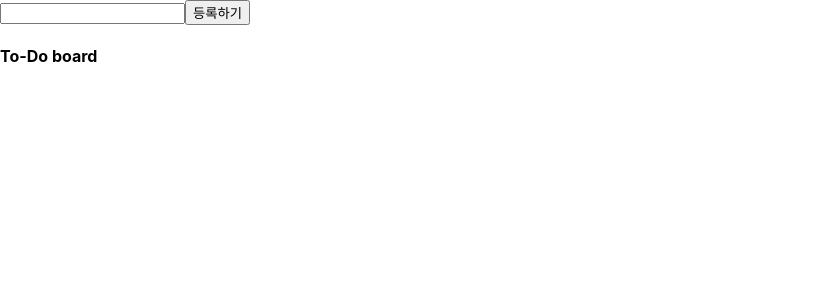
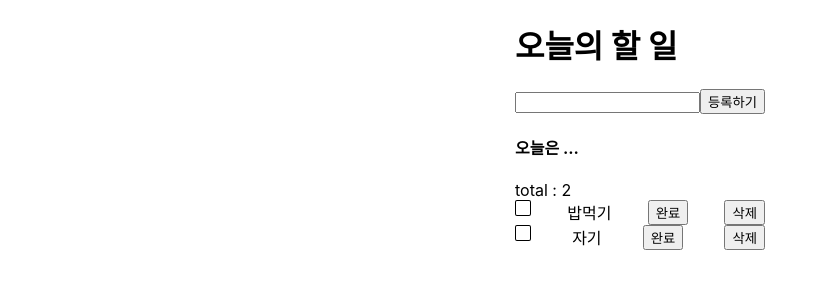
Before and after one commit to kijiwon/projcet-todoList, a React (Create React App) app: page / in a window 1280 px wide. Shown: the top 300 px of the page, without its empty margins (0-828 px from the left). Built offline with nearby package versions, Linux system fonts and the light colour scheme.

Commit message:
추가 기능

```diff
--- a/package.json
+++ b/package.json
@@ -8,6 +8,7 @@
     "@testing-library/user-event": "^13.5.0",
     "react": "^18.2.0",
     "react-dom": "^18.2.0",
+    "react-icons": "^4.7.1",
     "react-scripts": "5.0.1",
     "web-vitals": "^2.1.4"
   },
--- a/src/App.css
+++ b/src/App.css
@@ -36,3 +36,8 @@
     transform: rotate(360deg);
   }
 } */
+body{
+  display: flex;
+  flex-direction: column;
+  align-items: center;
+}
--- a/src/App.js
+++ b/src/App.js
@@ -3,17 +3,47 @@ import './App.css';
 import { useState } from 'react';
 import TodoBoard from './TodoList/TodoBoard';
 
+
 function App() {
   const [inputValue,setInputValue] = useState('');
-  const [todoList,setTodoList] = useState([]);
+  const [todoList,setTodoList] = useState([
+    {
+      id : 1,
+      text : '밥먹기',
+      checked : false
+    },
+    {
+      id : 2,
+      text : '자기',
+      checked : true
+    }
+  ]);
   const addItem= () =>{
-    setTodoList([inputValue,...todoList])
+    if(inputValue.length===0){
+      alert('내용을 입력해주세요')
+    } else{
+      const todo = {
+        id : todoList.length,
+        text : inputValue,
+        checked : false
+      }
+      setTodoList([todo,...todoList])
+      setInputValue('')
+
+    }
+  }
+  console.dir(todoList)
+  const itemValue = (envnt) =>{
+    setInputValue(envnt.target.value)
   }
 
   return (
     <div className="App">
-      <input type="text" value={inputValue} onChange={((event)=>setInputValue(event.target.value))}/>
-      <button onClick={addItem}>등록하기</button>
+      <div>
+        <h1>오늘의 할 일</h1>
+      </div>
+      <input type="text" value={inputValue} onChange={itemValue}/>
+      <button type='submit' onClick={addItem}>등록하기</button>
       <TodoBoard todoList={todoList}/>
     </div>
   );
--- a/src/TodoList/TodoBoard.js
+++ b/src/TodoList/TodoBoard.js
@@ -5,7 +5,8 @@ function TodoBoard(props){
 
     return (
         <div>
-            <h4>To-Do board</h4>
+            <h4>오늘은 ...</h4>
+            {`total : ${props.todoList.length}`}
             {props.todoList.map((item)=> <TodoItem item={item}/>)}
         </div>
     )
--- a/src/TodoList/TodoItem.js
+++ b/src/TodoList/TodoItem.js
@@ -1,10 +1,25 @@
-import React from "react";
+import React, { useState } from "react";
+import "./todoList.css";
+import { BsCheckSquare,BsSquare,BsSquareFill,BsSquareHalf } from 'react-icons/bs';
 
 function TodoItem(props){
+    const {checked} = props.item.checked;
+    const [checkedItem,setCheckedItem] = useState(props.item.chacked)
+    const changeState = ()=>{
+        setCheckedItem(!checkedItem)
+    }
+    console.log(props.item)
 
     return (
-        <div>
-            {props.item}
+        <div className="todoItem">
+            <div className={`todoState ${checked ? checked : ''}`}>
+                {checked ? <BsSquareFill/> : <BsSquare/>}
+            </div>
+            <div>
+            {props.item.text}
+            </div>
+            <button onClick={changeState}>완료</button>
+            <button>삭제</button>
         </div>
     )
 }
--- /dev/null
+++ b/src/TodoList/todoList.css
@@ -0,0 +1,5 @@
+.todoItem {
+    display: flex;
+    flex-direction: row;
+    justify-content: space-between;
+}
--- a/src/index.js
+++ b/src/index.js
@@ -6,9 +6,7 @@ import reportWebVitals from './reportWebVitals';
 
 const root = ReactDOM.createRoot(document.getElementById('root'));
 root.render(
-  <React.StrictMode>
-    <App />
-  </React.StrictMode>
+  <App />
 );
 
 // If you want to start measuring performance in your app, pass a function
```
Also changed, not shown: 2 other files (tests, documents, lock files or other folders).
